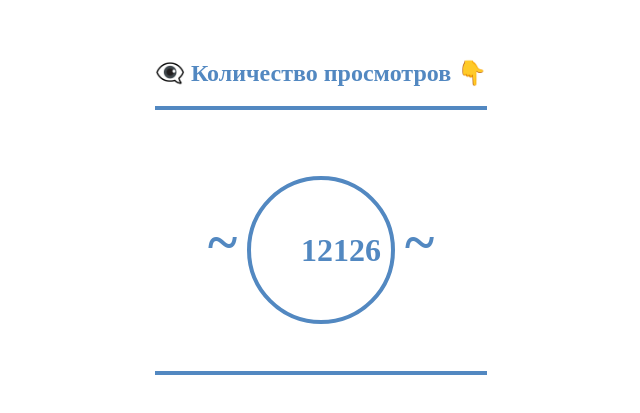
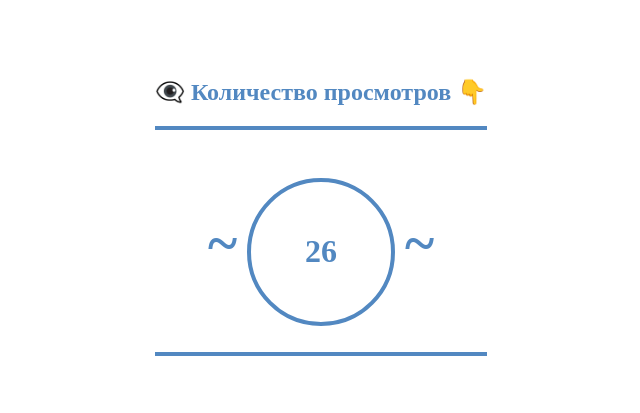
Before and after one commit to johnnyround/cfp-viewsbot.github.io, a plain HTML site: page index.html in a window 1280 px wide. Shown: the part 189-602 px from the top of the page, without its empty margins (319-959 px from the left). Drawn offline with Linux system fonts and the light colour scheme.

Commit message:
Update index.html

```diff
--- a/index.html
+++ b/index.html
@@ -16,15 +16,16 @@
             text-align: center;
         }
         .circle {
-            display: inline-block;
+            display: inline-flex;
+            justify-content: center;
+            align-items: center;
             width: 40px;
             height: 40px;
             border-radius: 50%;
             border: 4px solid #5288C1;
-            line-height: 40px;
             color: #5288C1;
-            /* font-size: 1.2em; */
             padding: 50px;
+
         }
     </style>
 </head>
@@ -34,7 +35,7 @@
         <hr style="color: #5288C1; border: 2px solid #5288C1;">
         <br>
         <br>
-        <h1 style="display: inline-block; color: #5288C1; padding-right: 10px; font-size: 3.5em;">~</h1><h1 class="circle">12126</h1><h1 style="display: inline-block; color: #5288C1; padding-left: 10px; font-size: 3.5em;">~</h1>
+        <h1 style="display: inline-block; color: #5288C1; padding-right: 10px; font-size: 3.5em;">~</h1><div class="circle"><h1>26</h1></div><h1 style="display: inline-block; color: #5288C1; padding-left: 10px; font-size: 3.5em;">~</h1>
         <br>
         <br>
         <hr style="color: #5288C1; border: 2px solid #5288C1;">
```
